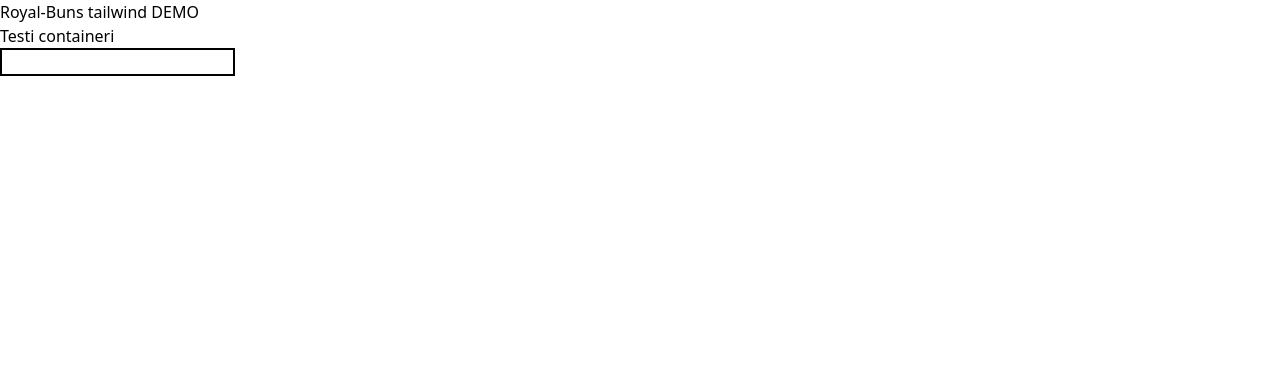
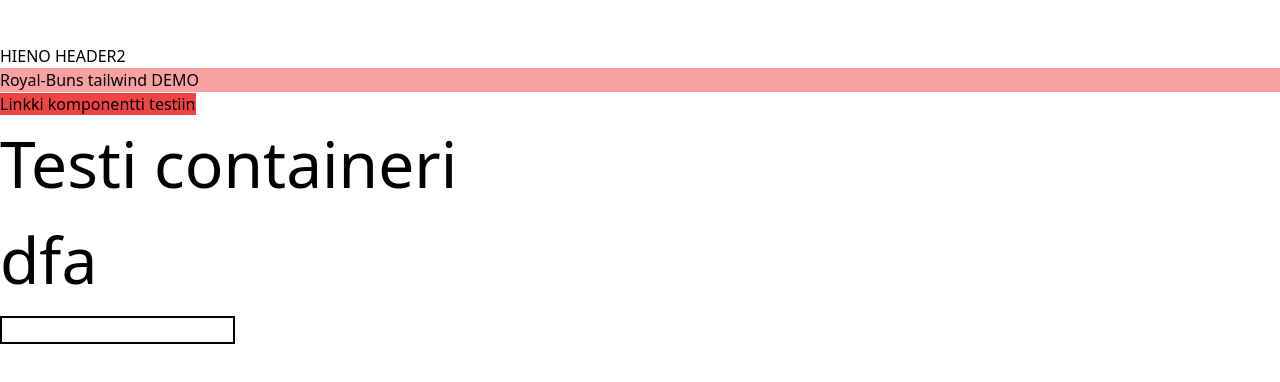
Before and after one commit to S1pi/Royal-Buns, a website built with Vite: page index.html in a window 1280 px wide. Built offline with nearby package versions, Linux system fonts and the light colour scheme.

Commit message:
Some testing files

```diff
--- a/index.html
+++ b/index.html
@@ -4,13 +4,19 @@
     <meta charset="UTF-8" />
     <meta name="viewport" content="width=device-width, initial-scale=1.0" />
     <link rel="stylesheet" href="./src/main.css" />
+    <link rel="stylesheet" href="src/components/testikomponentti/test1.ts" />
     <title>Royal-Buns</title>
   </head>
-  <body>
-    <h3>Royal-Buns tailwind DEMO</h3>
+  <body class="pt-9">
+    <div class="testContent"></div>
+    <h3 class="bg-red-50">Royal-Buns tailwind DEMO</h3>
+    <a class="bg-red-100" href="src/components/testiKomponentti.html"
+      >Linkki komponentti testiin</a
+    >
     <div>
-      <p>Testi containeri</p>
-      <input type="text" />
+      <h2 class="text-h2">Testi containeri</h2>
+      <h2 class="text-h2">dfa</h2>
+      <input type="text" class="my-2" />
     </div>
   </body>
 </html>
--- /dev/null
+++ b/src/components/testikomponentti/test1.ts
@@ -0,0 +1,9 @@
+const testContent = document.querySelector('.testContent');
+
+const h2 = document.createElement('h2');
+
+h2.textContent = 'HIENO HEADER2';
+
+h2.classList.add('mt-2');
+
+testContent?.appendChild(h2);
--- a/tailwind.config.js
+++ b/tailwind.config.js
@@ -1,29 +1,29 @@
 /** @type {import('tailwindcss').Config} */
 export default {
-  content: ["./index.html", "./src/**/*{js,ts,jsx,tsx}"],
+  content: ['./index.html', './src/**/*{js,ts,jsx,tsx,html}'],
   theme: {
     extend: {
       colors: {
-        primary: "rgb(30, 64, 175)",
-        secondary: "rgb(245, 158, 11)",
+        primary: 'rgb(30, 64, 175)',
+        secondary: 'rgb(245, 158, 11)',
 
         background: {
-          light: "rgb(255, 255, 255)",
-          dark: "rgb(15, 23, 42)",
+          light: 'rgb(255, 255, 255)',
+          dark: 'rgb(15, 23, 42)',
         },
 
         red: {
-          100: "rgb(239, 68, 68)",
-          75: "rgba(239, 68, 68, 0.75)",
-          50: "rgba(239, 68, 68, 0.5)",
-          25: "rgba(239, 68, 68, 0.25)",
-          10: "rgba(239, 68, 68, 0.1)",
+          100: 'rgb(239, 68, 68)',
+          75: 'rgba(239, 68, 68, 0.75)',
+          50: 'rgba(239, 68, 68, 0.5)',
+          25: 'rgba(239, 68, 68, 0.25)',
+          10: 'rgba(239, 68, 68, 0.1)',
         },
-        fontSize: {
-          p: "1rem",
-          h5: "2rem",
-          h2: "4rem",
-        },
+      },
+      fontSize: {
+        p: '1rem',
+        h5: '2rem',
+        h2: '4rem',
       },
     },
     plugins: [],
```
